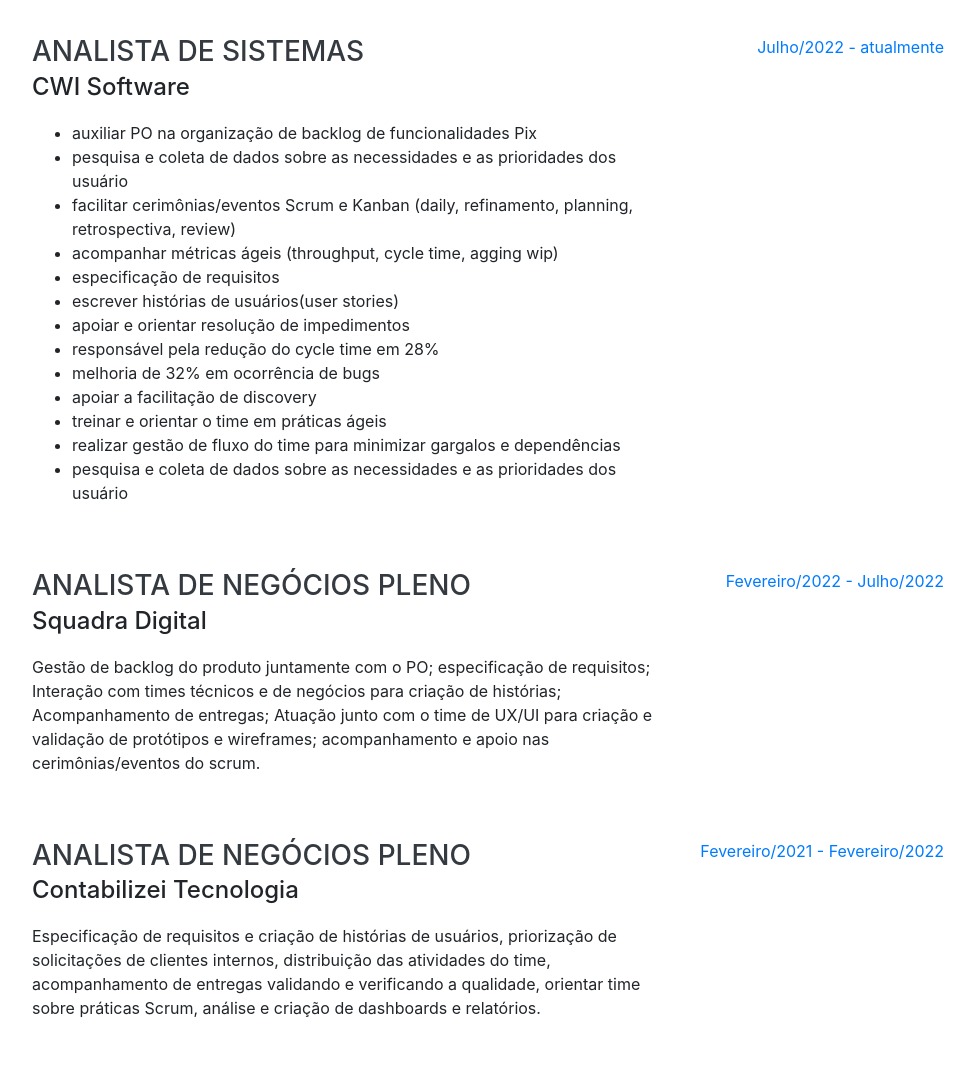
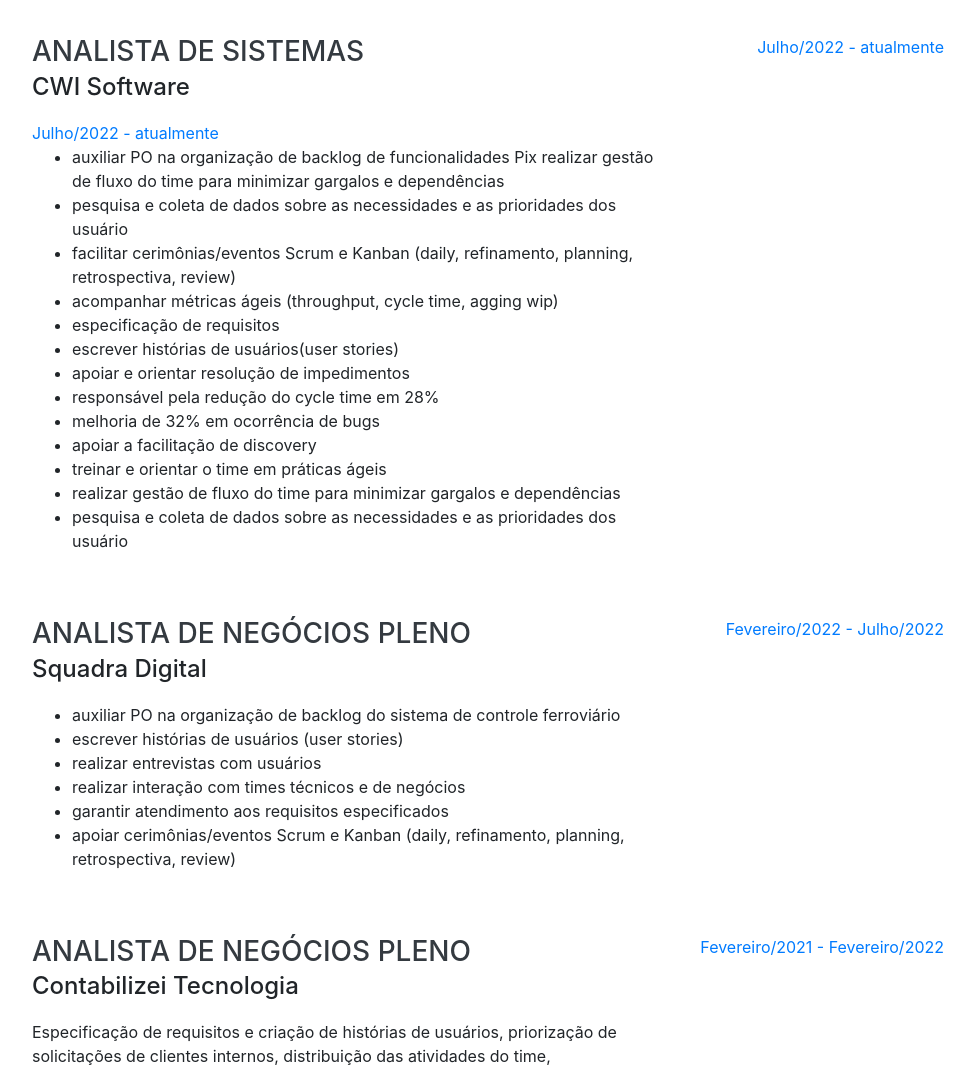
Before and after one commit to apsimao/apsimao.github.io, a website with bundled scripts: page index.html in a window 1280 px wide. Shown: the part 900-1971 px from the top of the page, without its empty margins (288-1263 px from the left). Built offline with nearby package versions, Linux system fonts and the light colour scheme; a web font is replaced by a local one.

Commit message:
Update index.html

```diff
--- a/index.html
+++ b/index.html
@@ -86,9 +86,9 @@
         <div class="resume-item d-flex flex-column flex-md-row justify-content-between mb-5">
           <div class="resume-content">
             <h3 id="cargo" class="mb-0">Analista de Sistemas</h3>
-            <div class="subheading mb-3">CWI Software</div>
+            <div class="subheading mb-3">CWI Software</div> <span class="text-primary">Julho/2022 - atualmente</span>
             <ul>
-              <li>auxiliar PO na organização de backlog de funcionalidades Pix</li>
+              <li>auxiliar PO na organização de backlog de funcionalidades Pix realizar gestão de fluxo do time para minimizar gargalos e dependências</li>
               <li>pesquisa e coleta de dados sobre as necessidades e as prioridades dos usuário</li>
               <li>facilitar cerimônias/eventos Scrum e Kanban (daily, refinamento, planning, retrospectiva, review)</li>
               <li>acompanhar métricas ágeis (throughput, cycle time, agging wip)</li>
@@ -112,7 +112,14 @@
           <div class="resume-content">
             <h3 id="cargo" class="mb-0">Analista de Negócios Pleno</h3>
             <div class="subheading mb-3">Squadra Digital</div>
-            <p>Gestão de backlog do produto juntamente com o PO; especificação de requisitos; Interação com times técnicos e de negócios para criação de histórias; Acompanhamento de entregas; Atuação junto com o time de UX/UI para criação e validação de protótipos e wireframes; acompanhamento e apoio nas cerimônias/eventos do scrum.</p>
+            <ul>
+              <li>auxiliar PO na organização de backlog do sistema de controle ferroviário</li>
+              <li>escrever histórias de usuários (user stories)</li>
+              <li>realizar entrevistas com usuários</li>
+              <li>realizar interação com times técnicos e de negócios</li>
+              <li>garantir atendimento aos requisitos especificados</li>
+              <li>apoiar cerimônias/eventos Scrum e Kanban (daily, refinamento, planning, retrospectiva, review)</li>
+            </ul>
           </div>
           <div class="resume-date text-md-right">
             <span class="text-primary">Fevereiro/2022 - Julho/2022</span>
```
